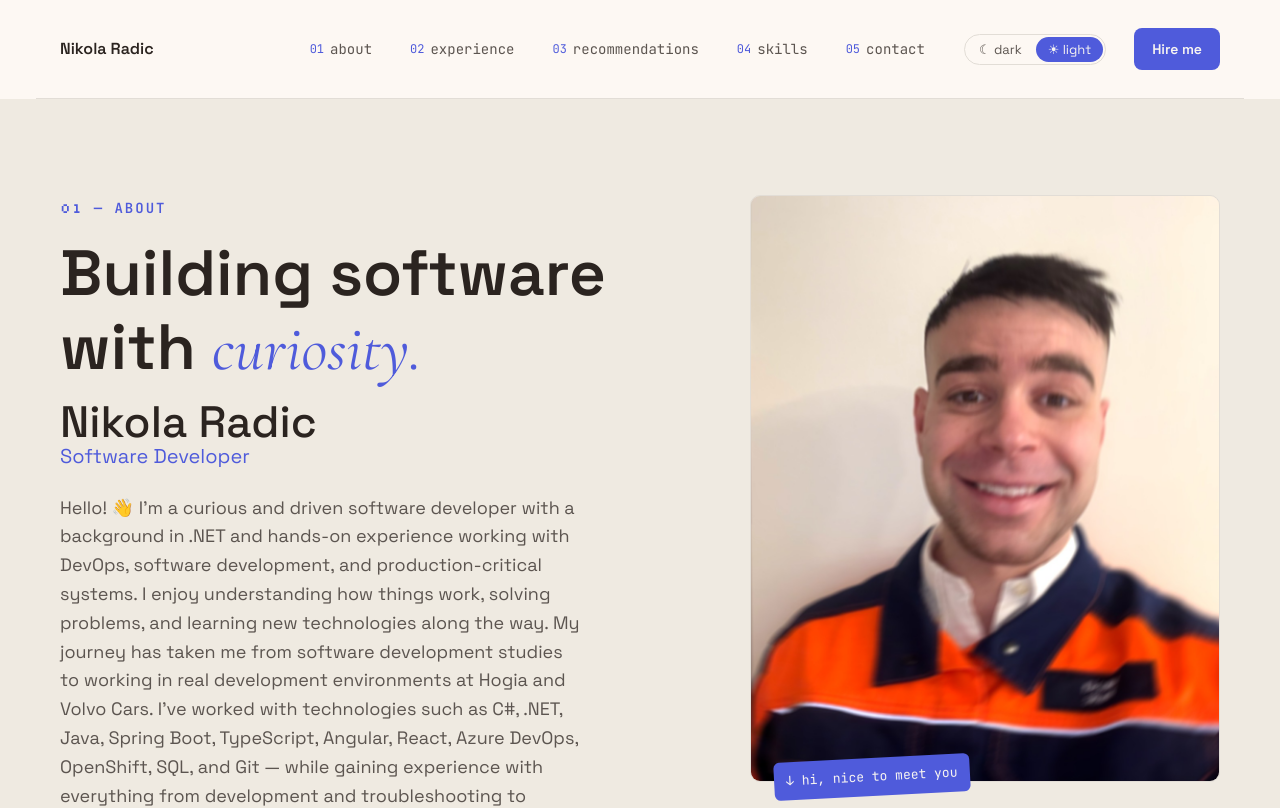
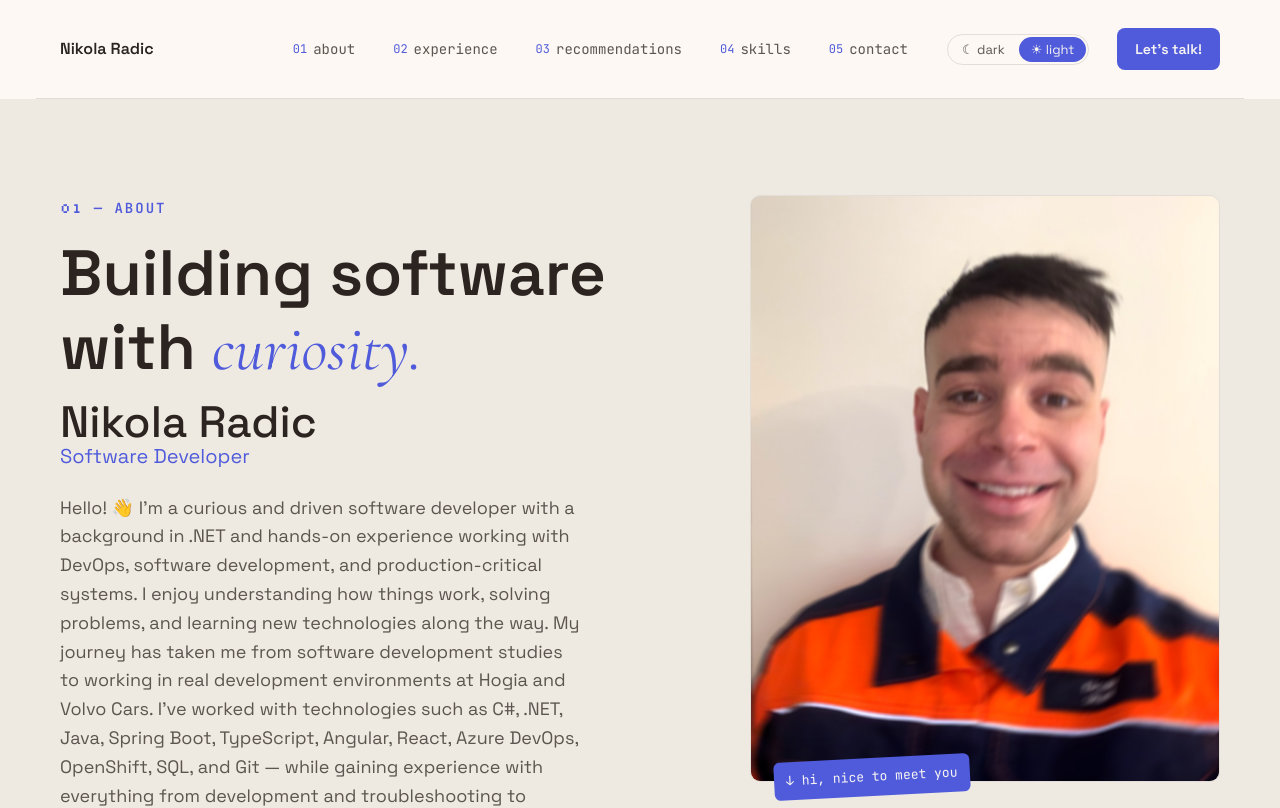
Before and after one commit to nikoradic/portfolio, a React (Vite) app: page / in a window 1280 px wide. Shown: the top 808 px of the page. Built offline with nearby package versions, Linux system fonts and the light colour scheme.

Commit message:
Change header CTA to Let's talk

```diff
--- a/src/App.css
+++ b/src/App.css
@@ -119,6 +119,7 @@
   font-size: 14px;
   font-weight: 600;
   text-decoration: none;
+  white-space: nowrap;
   padding: 8px 18px;
   border-radius: 8px;
   transition: opacity 0.2s ease;
--- a/src/App.tsx
+++ b/src/App.tsx
@@ -50,7 +50,7 @@ function App() {
             </button>
           </div>
           <a className="nav-cta" href="#contact">
-            Hire me
+            Let's talk!
           </a>
         </div>
       </header>
```
